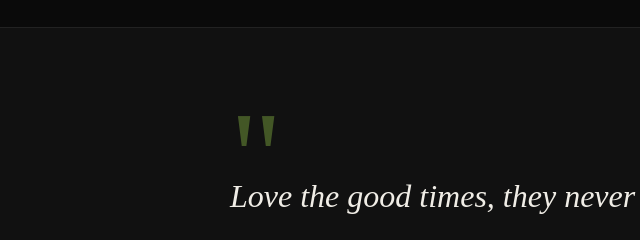
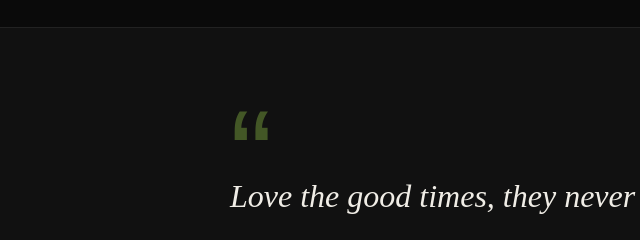
Before and after one commit to NKOGallardo/Personal-website, a plain HTML site: page index.html in a window 1280 px wide. Shown: the part 1820-2060 px from the top of the page, 10-650 px from the left. Drawn offline with Linux system fonts and the light colour scheme.

Commit message:
belief-mark better

```diff
--- a/css/Web-style.css
+++ b/css/Web-style.css
@@ -657,7 +657,7 @@ header.scrolled {
 }
 
 .belief-mark {
-  font-family: var(--font-italic);
+  font-family: sans-serif;
   font-size: 8rem;
   line-height: 0.5;
   color: var(--green);
--- a/index.html
+++ b/index.html
@@ -215,7 +215,7 @@
     <!-- ═══ BELIEF ═══ -->
     <section class="belief">
       <div class="belief-inner">
-        <span class="belief-mark">"</span>
+        <span class="belief-mark">“ </span>
         <blockquote>
           Love the good times, they never last
         </blockquote>
```
